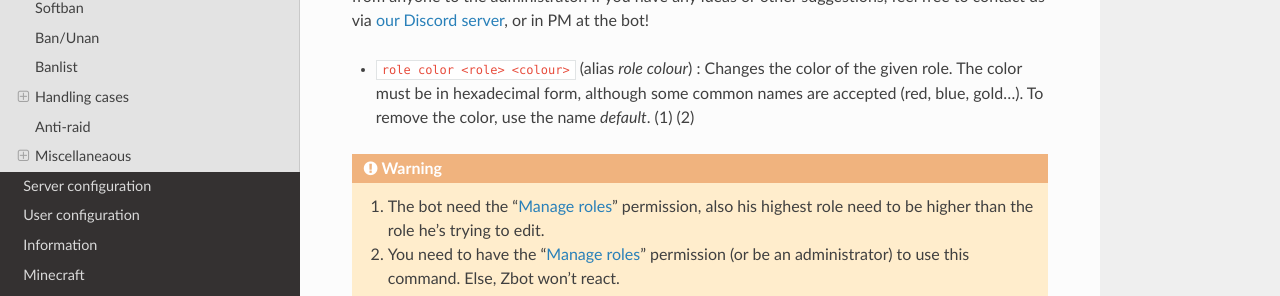
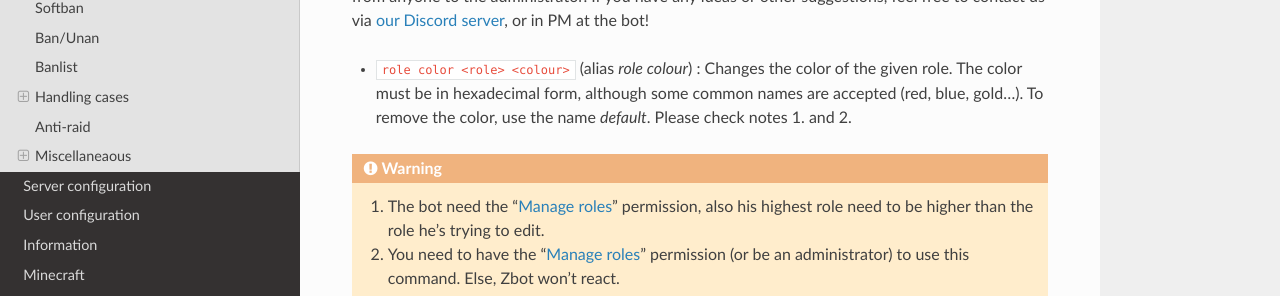
Before and after one commit to Axobot-org/Axobot, a Sphinx documentation site: the page built from docs/moderator.rst, in a window 1280 px wide and 900 px high, scrolled down 6502 px. Shown: the part 408-704 px from the top of the window. Built offline with Sphinx 7.4.7 and the Read the Docs theme 2.0.0, drawn with Linux system fonts in a browser that asks for light colours.

Commit message:
[fix] little typo on `role color` doc

```diff
--- a/docs/moderator.rst
+++ b/docs/moderator.rst
@@ -223,7 +223,7 @@ Role Manager
 
 Nice command that allows you to do different things with the server roles (other subcommands will be created later). The permissions required to execute them depend on the subcommands, ranging from anyone to the administrator. If you have any ideas or other suggestions, feel free to contact us via `our Discord server <https://discord.gg/N55zY88>`_, or in PM at the bot!
 
-* :code:`role color <role> <colour>` (alias `role colour`) : Changes the color of the given role. The color must be in hexadecimal form, although some common names are accepted (red, blue, gold...). To remove the color, use the name `default`. (1) (2)
+* :code:`role color <role> <colour>` (alias `role colour`) : Changes the color of the given role. The color must be in hexadecimal form, although some common names are accepted (red, blue, gold...). To remove the color, use the name `default`. Please check notes 1. and 2.
 
 
 .. warning:: (1) The bot need the "`Manage roles <perms.html#manage-roles>`_" permission, also his highest role need to be higher than the role he's trying to edit.
```
